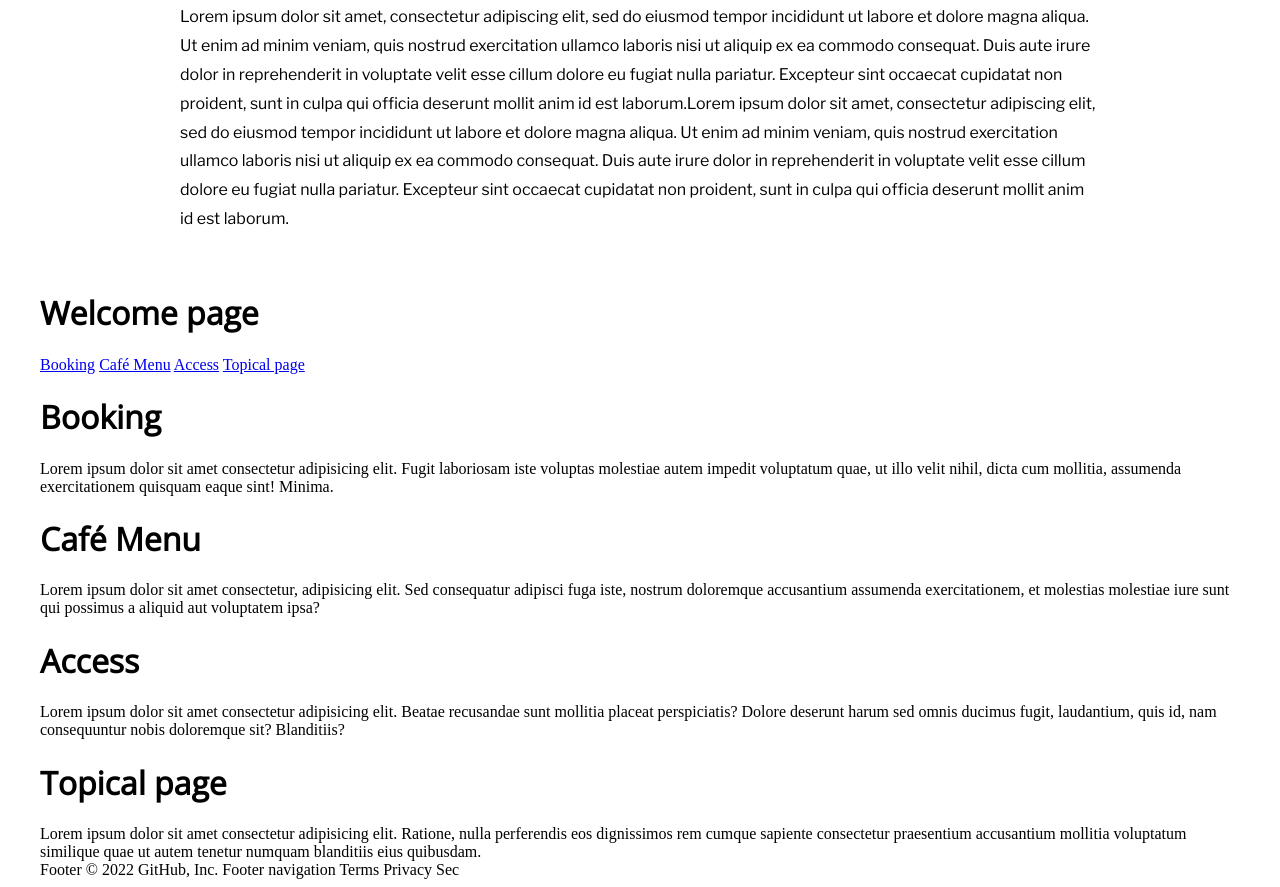
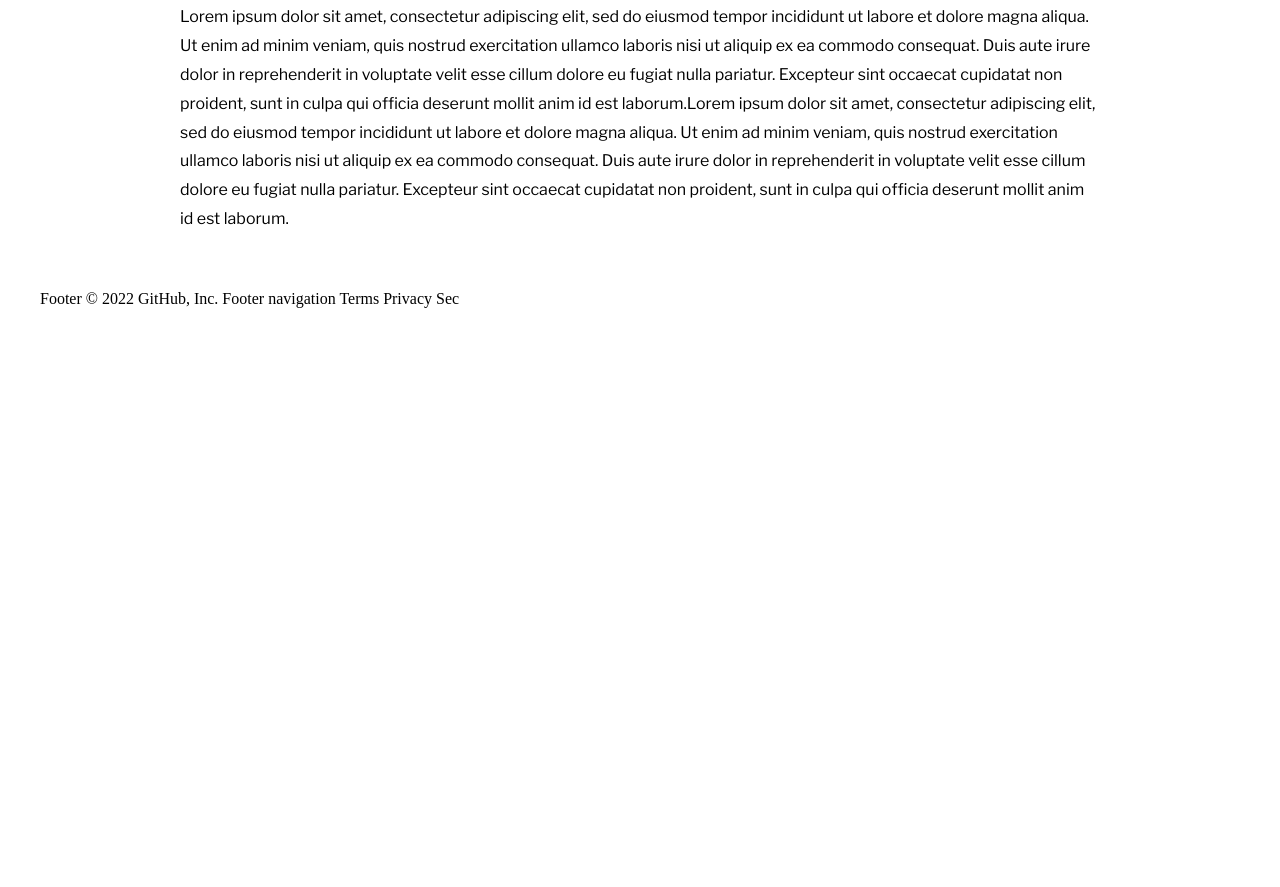
Before and after one commit to LightningGoose/LightningGoose.github.io, a plain HTML site: page index.html in a window 1280 px wide. Shown: the part 2595-3482 px from the top of the page. After the commit the page ends 2911 px from the top, so only its background shows below. Drawn offline with nearby package versions, Linux system fonts and the light colour scheme.

Commit message:
Update index.html

```diff
--- a/index.html
+++ b/index.html
@@ -146,25 +146,7 @@
                         Excepteur sint occaecat cupidatat non proident, sunt in culpa qui officia deserunt
                         mollit anim id est laborum.</p></div>
         </div>
-
-
-
-<div class="nav">
-    <h1 class="tittel"> Welcome page</h1>
-    <a href="/" class = link>Booking</a>
-    <a href="/" class = link>Café Menu</a>
-    <a href="/" class = link>Access</a>
-    <a href="/" class = link>Topical page</a>
-</div>
-
-
-
-<div class="grid-container">
-    <div class="BookingPage"><h1>Booking</h1> Lorem ipsum dolor sit amet consectetur adipisicing elit. Fugit laboriosam iste voluptas molestiae autem impedit voluptatum quae, ut illo velit nihil, dicta cum mollitia, assumenda exercitationem quisquam eaque sint! Minima.</div>
-    <div class="CaféMenu"><h1>Café Menu</h1> Lorem ipsum dolor sit amet consectetur, adipisicing elit. Sed consequatur adipisci fuga iste, nostrum doloremque accusantium assumenda exercitationem, et molestias molestiae iure sunt qui possimus a aliquid aut voluptatem ipsa?</div>
-    <div class="Access"><h1>Access</h1>Lorem ipsum dolor sit amet consectetur adipisicing elit. Beatae recusandae sunt mollitia placeat perspiciatis? Dolore deserunt harum sed omnis ducimus fugit, laudantium, quis id, nam consequuntur nobis doloremque sit? Blanditiis?</div>
-    <div class="TopicalPage"><h1>Topical page</h1>Lorem ipsum dolor sit amet consectetur adipisicing elit. Ratione, nulla perferendis eos dignissimos rem cumque sapiente consectetur praesentium accusantium mollitia voluptatum similique quae ut autem tenetur numquam blanditiis eius quibusdam.</div>
-  </div>
+    <div/>
 
 Footer
 © 2022 GitHub, Inc.
```
